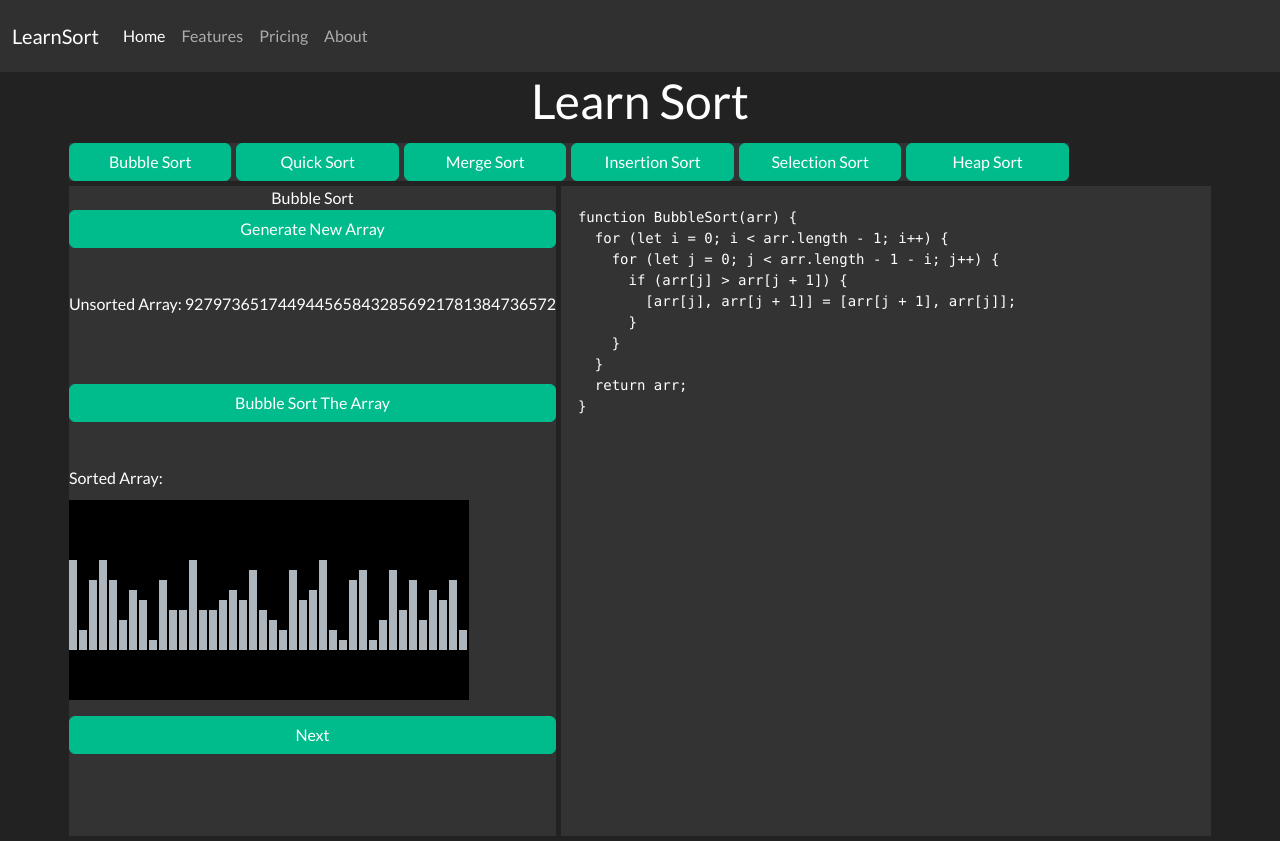
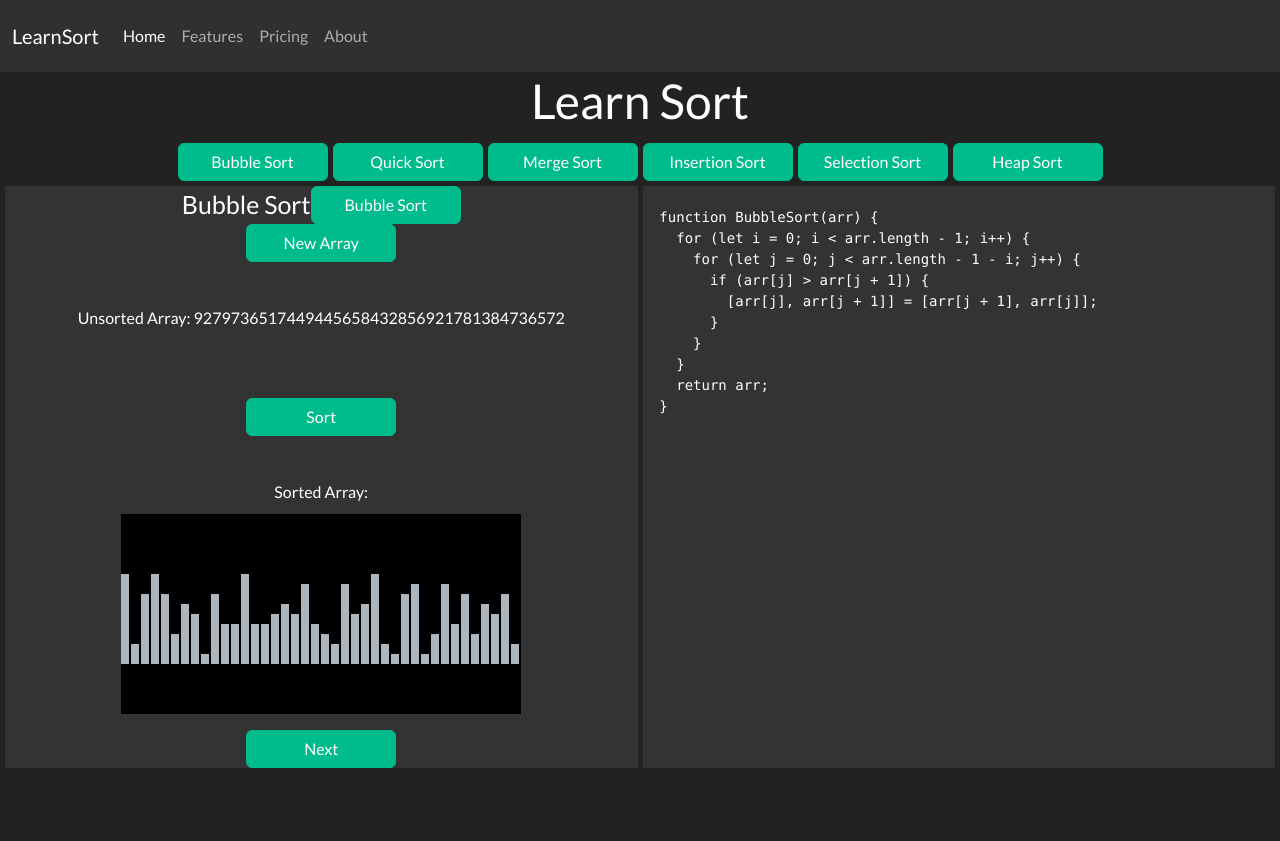
Before and after one commit to JTSkelton/learnsort, a React (Create React App) app: page / in a window 1280 px wide. After the commit the page ends 800 px from the top, so only its background shows below. Built offline with nearby package versions, Linux system fonts and the light colour scheme.

Commit message:
pushed all changes

```diff
--- a/src/App.css
+++ b/src/App.css
@@ -12,43 +12,55 @@ html {
   display: none;
 }
 
+.active-algo-fast {
+  display: block;
+}
+
+.algo-fast {
+  display: none;
+}
+
 .algoBody {
   display: grid;
   grid-template-areas:
     "buttons buttons"
-    "visualizer codeblock";
+    "algos code";
   gap: 5px;
   padding: 5px;
-  justify-content: center;
+  grid-template-columns: 1fr 1fr;
+}
+
+.currentAlgoFast {
+  background-color: rgb(51, 51, 51);
+  display: grid;
+  grid-template-columns: 1fr;
+  gap: 5px;
 }
 
 .displayButton {
-  display: grid;
-  grid-template-columns: repeat(6, 1fr);
+  grid-area: buttons;
+  max-width: auto;
+  max-height: 50px;
+  display: flex;
+  justify-content: center;
   gap: 5px;
-  max-height: 50px;
-  max-width: 1000px;
-  background-color: rgb(51, 51, 51);
-  justify-content: center;
 }
 
-.displayButton:nth-of-type(1) {
-  grid-column-start: 1;
-  grid-column-end: 3;
+.btn-success {
+  width: 150px;
+  gap: 5px;
+  padding: 5px;
 }
 
 .currentAlgo {
+  grid-area: algos;
   background-color: rgb(51, 51, 51);
 }
 
 .algoCode {
+  grid-area: code;
   display: flex;
   justify-content: left;
-  min-height: 650px;
-  min-width: 650px;
-  max-height: 700px;
-  max-width: 650px;
-
   background-color: rgb(51, 51, 51);
 }
 
@@ -58,22 +70,18 @@ html {
 }
 
 .card-header {
+  font-size: 25px;
   display: flex;
   justify-content: center;
 }
 
 .card-body {
   display: grid;
-  grid-template-areas:
-    "button"
-    "numbers"
-    "button"
-    "numbers"
-    "visualizer";
+
   gap: 10px;
-  grid-template-columns: 2fr;
-  max-width: auto;
+  max-width: 1fr;
   justify-content: center;
+  justify-items: center;
   position: relative;
 }
 
--- a/src/components/Algos/BubbleSort.js
+++ b/src/components/Algos/BubbleSort.js
@@ -2,8 +2,9 @@ import RandomArr from "./RandomArr";
 import React, { useState } from "react";
 import Canvas from "../Canvas";
 import Draw from "./DrawArray";
+import ToggleSwitch from "../Body";
 
-function BubbleSort(arr) {
+export function BubbleSort(arr) {
   for (let i = 0; i < arr.length - 1; i++) {
     for (let j = 0; j < arr.length - 1 - i; j++) {
       if (arr[j] > arr[j + 1]) {
@@ -33,10 +34,6 @@ function BubbleSortDisplay() {
     <Canvas array={[...arrValues]} draw={Draw} height={200} width={400} />
   );
 
-  const ToggleSwitch = (index) => {
-    setShow(index);
-  };
-
   function SortThatArray() {
     const array = [...arrValues];
     setSorted(BubbleSort(array));
@@ -48,7 +45,7 @@ function BubbleSortDisplay() {
     setArrValues(array);
     setSorted(" ");
     setCanvas(
-      <Canvas array={[...array]} draw={Draw} height={200} width={100} />
+      <Canvas array={[...array]} draw={Draw} height={200} width={400} />
     );
   }
 
@@ -62,7 +59,7 @@ function BubbleSortDisplay() {
           if (arr[j] > arr[j + 1]) {
             context.clearRect(j * 10, 0, 8, 150);
             context.clearRect((j + 1) * 10, 0, 8, 150);
-            context.beginPath();
+
             context.fillStyle = "#e74c3c";
             context.fillRect(
               (j + 1) * 10,
@@ -71,12 +68,12 @@ function BubbleSortDisplay() {
               10 * arr[j + 1]
             );
             context.clearRect(j * 10, 0, 8, 150);
-            context.beginPath();
+
             context.fillStyle = "#e74c3c";
             context.fillRect(j * 10, 150 - 10 * arr[j], 8, 10 * arr[j]);
 
             context.clearRect((j - 1) * 10, 0, 8, 150);
-            context.beginPath();
+
             context.fillStyle = "#adb5bd";
             context.fillRect(
               (j - 1) * 10,
@@ -85,14 +82,15 @@ function BubbleSortDisplay() {
               10 * arr[j - 1]
             );
 
-            await wait(800);
+            await wait(200);
 
             [arr[j], arr[j + 1]] = [arr[j + 1], arr[j]];
 
             let x = (j + 1) * 10;
             let xx = j * 10;
-            let dx = 0.25;
+            let dx = 1;
             function animate() {
+              context.clearRect((j - 1) * 10, 0, 10, 150);
               context.fillStyle = "#adb5bd";
               context.fillRect(
                 (j - 1) * 10,
@@ -100,13 +98,12 @@ function BubbleSortDisplay() {
                 8,
                 10 * arr[j - 1]
               );
+              context.clearRect(j * 10, 0, 10, 150);
 
-              context.clearRect(j * 10, 0, 10, 150);
-              context.beginPath();
               context.fillStyle = "#f39c12";
               context.fillRect(x, 150 - 10 * arr[j], 8, 10 * arr[j]);
               context.clearRect((j + 1) * 10, 0, 8, 150);
-              context.beginPath();
+
               context.fillStyle = "#00bc8c";
               context.fillRect(xx, 150 - 10 * arr[j + 1], 8, 10 * arr[j + 1]);
 
@@ -121,7 +118,7 @@ function BubbleSortDisplay() {
             animate();
           } else if (arr[j] <= arr[j + 1]) {
             context.clearRect((j + 1) * 10, 0, 8, 150);
-            context.beginPath();
+
             context.fillStyle = "#00bc8c";
             context.fillRect(
               (j + 1) * 10,
@@ -130,7 +127,7 @@ function BubbleSortDisplay() {
               10 * arr[j + 1]
             );
             context.clearRect((j - 1) * 10, 0, 8, 150);
-            context.beginPath();
+
             context.fillStyle = "#adb5bd";
             context.fillRect(
               (j - 1) * 10,
@@ -139,7 +136,7 @@ function BubbleSortDisplay() {
               10 * arr[j - 1]
             );
             context.clearRect(j * 10, 0, 8, 150);
-            context.beginPath();
+
             context.fillStyle = "#f39c12";
             context.fillRect(j * 10, 150 - 10 * arr[j], 8, 10 * arr[j]);
           }
@@ -153,7 +150,6 @@ function BubbleSortDisplay() {
             context.fillStyle = "#00bc8c";
             context.fillRect(j * 10, 150 - 10 * arr[j], 8, 10 * arr[j]);
           }
-
           await waitForPress();
         }
       }
@@ -163,10 +159,19 @@ function BubbleSortDisplay() {
 
   return (
     <div className="bubbleSort">
-      <div className="card-header">Bubble Sort</div>
+      <div className="card-header">
+        Bubble Sort
+        <button
+          type="button"
+          className="btn btn-success"
+          onClick={() => ToggleSwitch(7)}
+        >
+          Bubble Sort
+        </button>
+      </div>
       <div className="card-body">
         <button type="button" className="btn btn-success" onClick={NewArray}>
-          Generate New Array
+          New Array
         </button>
         <br></br>
         <span>Unsorted Array: {arrValues}</span>
@@ -177,7 +182,7 @@ function BubbleSortDisplay() {
           className="btn btn-success"
           onClick={SortThatArray}
         >
-          Bubble Sort The Array
+          Sort
         </button>
         <br></br>
         <span>Sorted Array: {sortedArrValues}</span>
--- a/src/components/Body.js
+++ b/src/components/Body.js
@@ -62,6 +62,7 @@ function Body() {
           Heap Sort
         </button>
       </div>
+
       <div className="currentAlgo">
         <div className={show === 1 ? "active-algo" : "algo"}>
           <React.Fragment>
```
